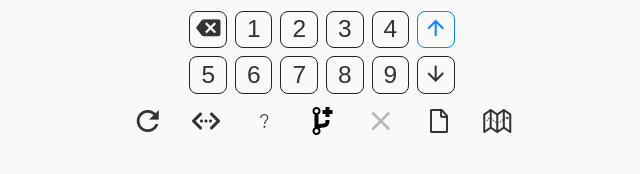
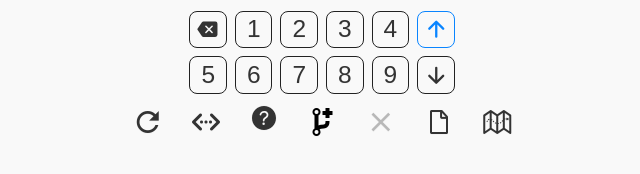
Before and after one commit to chbauman/sudoku-ts, a website with bundled scripts: page index.html in a window 1280 px wide. Shown: the part 420-594 px from the top of the page, 320-960 px from the left. Built offline with nearby package versions, Linux system fonts and the light colour scheme; files whose address does not match are found by name; a web font is replaced by a local one.

Commit message:
Changed icons

```diff
--- a/index.html
+++ b/index.html
@@ -38,12 +38,12 @@
         <div class="table panel">
           <table id="digits">
             <tr>
-              <td id="digit-0" class="ion-backspace digit"></td>
+              <td id="digit-0" class="digit"><ion-icon name="backspace"></ion-icon></td>
               <td id="digit-1" class="digit">1</td>
               <td id="digit-2" class="digit">2</td>
               <td id="digit-3" class="digit">3</td>
               <td id="digit-4" class="digit">4</td>
-              <td id="up-but" class="ion-android-arrow-up digit"></td>
+              <td id="up-but" class="digit"><ion-icon name="arrow-up"></ion-icon></td>
             </tr>
 
             <tr>
@@ -52,7 +52,7 @@
               <td id="digit-7" class="digit">7</td>
               <td id="digit-8" class="digit">8</td>
               <td id="digit-9" class="digit">9</td>
-              <td id="down-but" class="ion-android-arrow-down digit"></td>
+              <td id="down-but" class="digit"><ion-icon name="arrow-down"></ion-icon></td>
             </tr>
           </table>
         </div>
@@ -72,7 +72,7 @@
               data-pack="default"
               onclick='$( "#newGrid" ).popup( "open" );'
             ></li>
-            <li class="ion-ios-help-empty" id="auto-fill-button"></li>
+            <li id="auto-fill-button"><ion-icon class="icon" name="help-circle"></ion-icon></li>
             <li id="but1" class="ion-fork-repo" data-pack="default"></li>
             <li
               id="but3"
@@ -193,5 +193,6 @@
       </div>
     </div>
     <!-- End of the page -->
+    <script src="https://unpkg.com/ionicons@5.0.0/dist/ionicons.js"></script>
   </body>
 </html>
--- a/src/style.css
+++ b/src/style.css
@@ -1,6 +1,12 @@
 body {
     font-family: monospace;
     text-align: center;
+}
+
+ion-icon {
+    display: block;
+    margin-left: auto;
+    margin-right: auto;
 }
 
 .panel {
```
